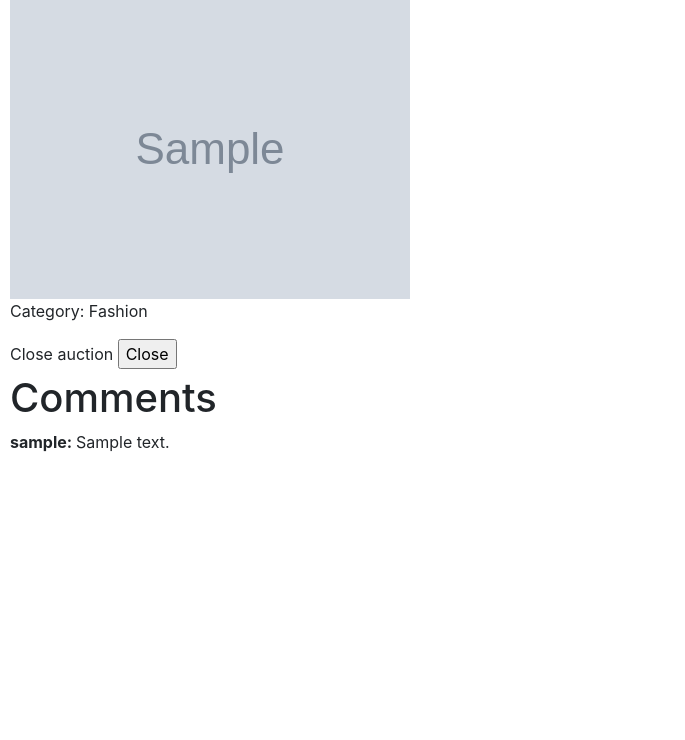
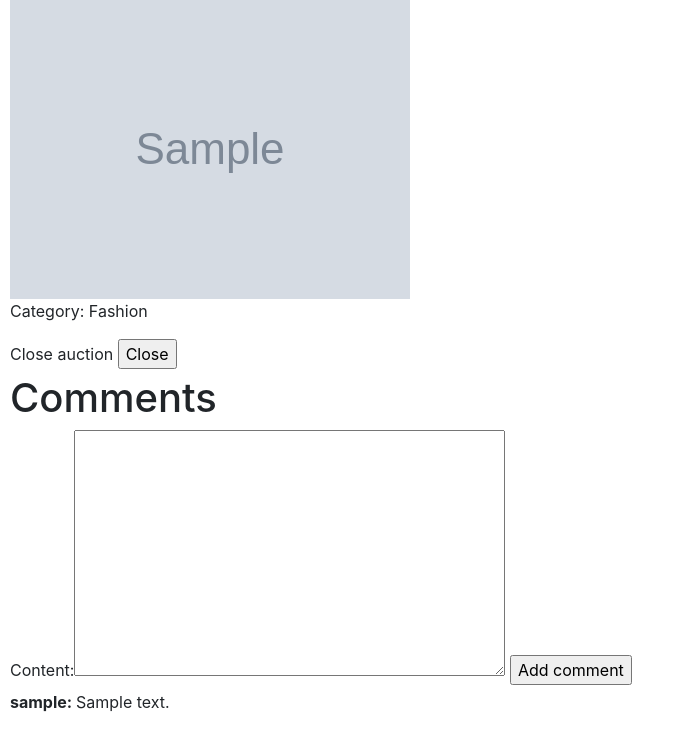
Before and after one commit to cdramirezh/commerce, a Django app: page /auction/1 in a window 1280 px wide. Shown: the part 330-1070 px from the top of the page, without its empty margins (0-685 px from the left). Before the commit the page ends 782 px from the top, so only its background shows below. Run offline with Django 3.2, Linux system fonts and the light colour scheme; a user stored in the database is signed in; tables that the repository leaves empty hold one stand-in row (values such as "Sample post"); grey boxes marked "Sample" are stand-in pictures; some libraries are stand-ins or nearby versions.

Commit message:
Users now can comment an Auction page

```diff
--- a/auctions/forms.py
+++ b/auctions/forms.py
@@ -1,7 +1,18 @@
 from django.forms import ModelForm
-from .models import Auction, Bid
+from .models import Auction, Comment
 
 class AuctionForm(ModelForm):
     class Meta:
         model = Auction
         exclude = ['creator','is_active','winner']
+
+# There is no a Form for Bid because I wanted to set the min_value
+# of the 'amount' field corresponding to the 'amount' attribute of the Auction Model
+# every time I created a new BidForm,
+# but I couldn't find a way to do it with the Django ModelForm class,
+# So I did it manually
+
+class CommentForm(ModelForm):
+    class Meta:
+        model = Comment
+        exclude = ['date','user','auction']
--- a/auctions/templates/auctions/auction_page.html
+++ b/auctions/templates/auctions/auction_page.html
@@ -47,6 +47,11 @@
 
         <div>
             <h1>Comments</h1>
+            <form action="{% url 'add_comment' auction.id %}" method="POST">
+                {% csrf_token %}
+                {{ comment_form }}
+                <input type="submit" value="Add comment">
+            </form>
             {% for comment in comments %}
                 <p>
                     <b>{{ comment.user }}: </b>
--- a/auctions/urls.py
+++ b/auctions/urls.py
@@ -11,5 +11,6 @@ urlpatterns = [
     path("auction/<int:auction_id>", views.auction_page, name='auction'),
     path("toggle_watchlist/<int:auction_id>", views.toggle_watchlist, name='toggle_watchlist'),
     path("bid/<int:auction_id>", views.bid, name='bid'),
-    path("close/<int:auction_id>", views.close_auction, name='close')
+    path("close/<int:auction_id>", views.close_auction, name='close'),
+    path("add_comment/<int:auction_id>", views.add_comment, name='add_comment')
 ]
--- a/auctions/views.py
+++ b/auctions/views.py
@@ -5,7 +5,7 @@ from django.db import IntegrityError
 from django.http import HttpResponse, HttpResponseRedirect
 from django.shortcuts import render
 from django.urls import reverse
-from .forms import AuctionForm
+from .forms import AuctionForm, CommentForm
 from .models import Auction, Bid, Comment, User
 
 
@@ -126,12 +126,16 @@ def auction_page(request,auction_id):
     # Get the comments
     comments = Comment.objects.all().filter(auction=auction_id)
 
+    # Define a comment form
+    comment_form = CommentForm()
+
     return render(request, "auctions/auction_page.html", {
         'auction': auction,
         'watchlist_message': watchlist_message,
         'min_bid_value': min_bid_value,
         'user_is_creator': user_is_creator,
         'user_is_winner': user_is_winner,
+        'comment_form': comment_form,
         'comments': comments
     })
 
@@ -189,7 +193,7 @@ def bid(request, auction_id):
 
     return HttpResponseRedirect(reverse("auction", args=(auction_id,)))
 
-@login_required
+@login_required(login_url='login')
 def close_auction(request, auction_id):
 
     #Ensure the requested auction exists
@@ -200,3 +204,28 @@ def close_auction(request, auction_id):
 
     auction.close()
     return HttpResponseRedirect(reverse("auction", args=(auction_id,)))
+
+
+@login_required(login_url='login')
+def add_comment(request, auction_id):
+
+    if request.method == 'POST':
+
+        # Make sure the auction exist
+        try:
+            auction = Auction.objects.get(id=auction_id)
+        except ObjectDoesNotExist:
+            return HttpResponseRedirect(reverse("auction", args=(auction_id,)))
+
+        comment_form = CommentForm(request.POST)
+
+        user = request.user
+
+        if comment_form.is_valid():
+            comment_form.instance.user = user
+            comment_form.instance.auction = auction
+            comment_form.save()
+        else:
+            # This message should be pressented in the Auction Page, wiht the auction url
+            return HttpResponse('Ivalid comment')
+    return HttpResponseRedirect(reverse("auction", args=(auction_id,)))
```
